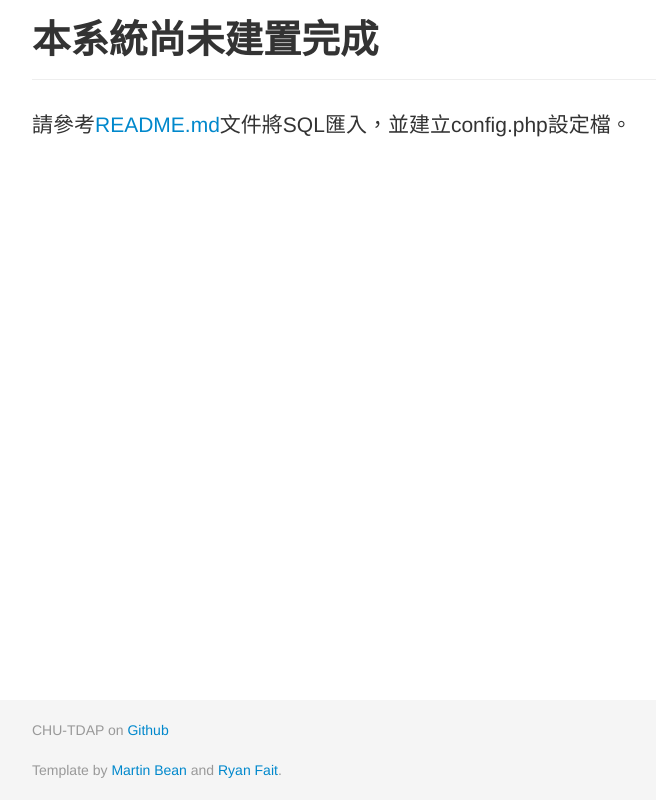
After one commit to chu-dblab/E-learning-Server, a PHP site: page /no_init-msg.php in a window 1280 px wide. The commit adds this page. Shown: the whole page, without its empty margins (268-924 px from the left). Run offline with PHP 8.4, Linux system fonts and the light colour scheme; some libraries are stand-ins or nearby versions.

Commit message:
Add 尚未建置完成的錯誤訊息

```diff
--- /dev/null
+++ b/htdocs/no_init-msg.php
@@ -0,0 +1,100 @@
+<!--
+  no_init-msg.php
+
+   Copyright 2013 元兒～ <yuan@Yuan-NB>
+
+-->
+
+<?php
+	/**
+	 * 前置設定
+	*/
+	define('DOCUMENT_ROOT',dirname(__FILE__).'/');
+
+?>
+<!DOCTYPE html>
+<html lang="zh-tw">
+	<head>
+		<meta charset="utf-8" />
+		<title>尚未安裝完成</title>
+		<meta name="description" content="">
+		<meta name="author" content="">
+		<meta name="viewport" content="width=device-width, initial-scale=1.0">
+		<!-- Bootstrap -->
+		<link href="assets/bootstrap/css/bootstrap.min.css" rel="stylesheet" media="screen">
+		<link href="assets/font-awesome/css/font-awesome.min.css" rel="stylesheet">
+		<style>
+		html,
+      body {
+        height: 100%;
+        /* The html and body elements cannot have any padding or margin. */
+      }
+
+      /* Wrapper for page content to push down footer */
+      #wrap {
+        min-height: 100%;
+        height: auto !important;
+        height: 100%;
+        /* Negative indent footer by it's height */
+        margin: 0 auto -100px;
+      }
+
+      /* Set the fixed height of the footer here */
+      #push,
+      #footer {
+        height: 100px;
+      }
+      #footer {
+        background-color: #f5f5f5;
+      }
+
+      /* Lastly, apply responsive CSS fixes as necessary */
+      @media (max-width: 767px) {
+        #footer {
+          margin-left: -20px;
+          margin-right: -20px;
+          padding-left: 20px;
+          padding-right: 20px;
+        }
+      }
+
+      /* Custom page CSS
+      -------------------------------------------------- */
+      /* Not required for template or sticky footer method. */
+
+      .container {
+        width: auto;
+        max-width: 680px;
+      }
+      #footer .container .muted {
+        margin: 20px 0;
+      }
+		</style>
+		<link href="<?php echo SITE_URL_ROOT ?>assets/bootstrap/css/bootstrap-responsive.min.css" rel="stylesheet">
+	</head>
+	<body>
+		<div id="wrap">
+			<div class="container">
+				<div class="page-header">
+					<h1>本系統尚未建置完成</h1>
+				</div>
+				<p class="lead">請參考<a href="https://github.com/CHU-TDAP/E-learning-Server/blob/master/README.md">README.md</a>文件將SQL匯入，並建立config.php設定檔。</p>
+			</div>
+			<div id="push"></div>
+		</div>
+
+		<div id="footer">
+			<div class="container">
+				<p class="muted">CHU-TDAP on <a href="https://github.com/CHU-TDAP/">Github</a></p>
+				<p class="muted credit">Template by <a href="http://martinbean.co.uk">Martin Bean</a> and <a href="http://ryanfait.com/sticky-footer/">Ryan Fait</a>.</p>
+			</div>
+		</div>
+
+
+	<script src="<?php echo SITE_URL_ROOT ?>assets/js/jquery.min.js"></script>
+	<script src="<?php echo SITE_URL_ROOT ?>assets/bootstrap/js/bootstrap.min.js"></script>
+	<script>
+
+	</script>
+	</body>
+</html>
```
Also changed, not shown: htdocs/index.php (+9 -5 lines).
